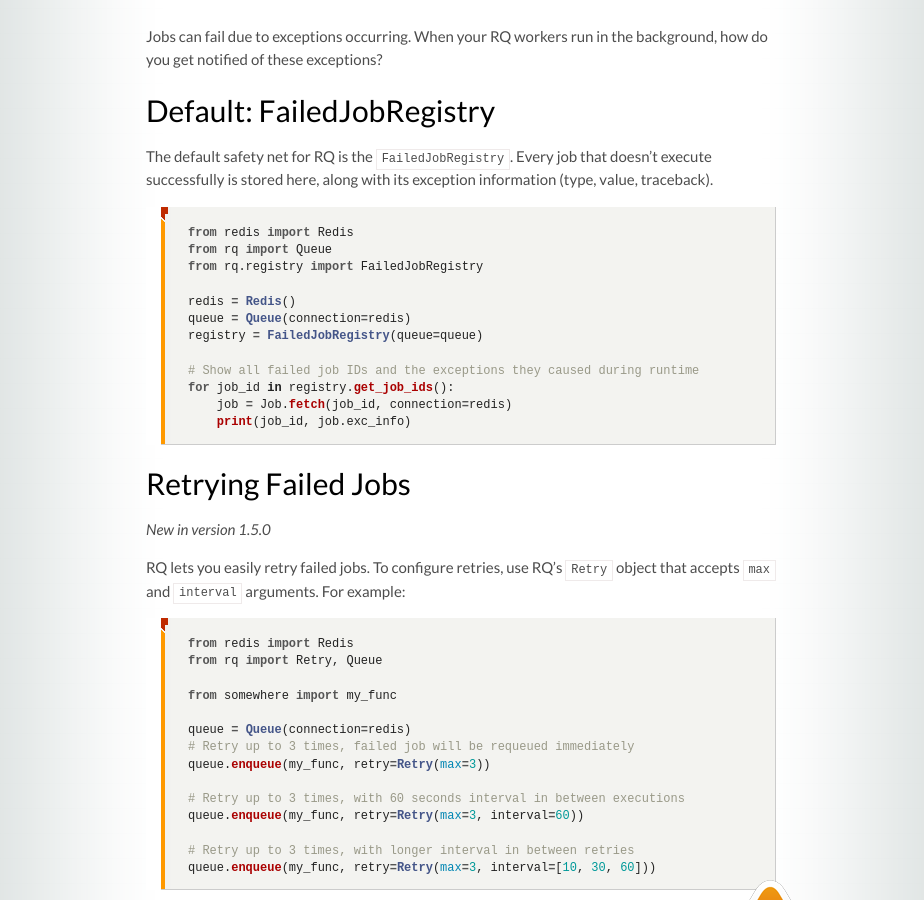
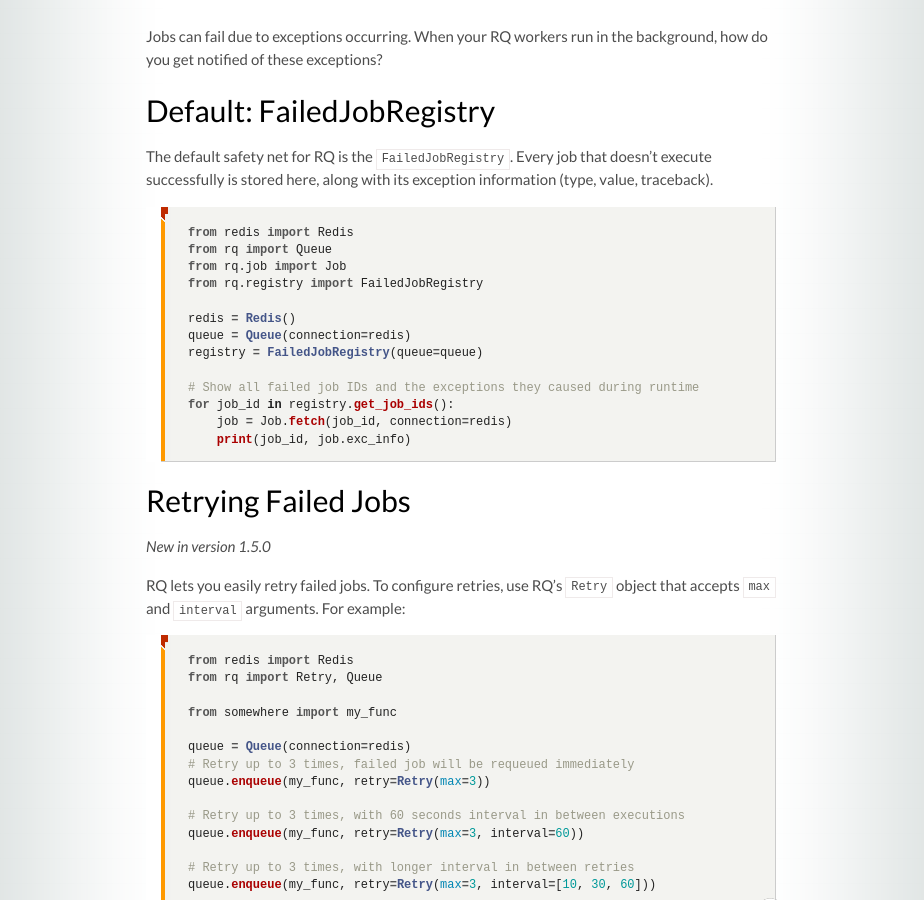
Before and after one commit to rq/rq, a Jekyll site: the page built from docs/docs/exceptions.md, in a window 1280 px wide and 900 px high, scrolled down 316 px. Shown: the whole window, without its empty margins (179-1103 px from the left). Built offline with Jekyll 4.4.1, drawn with Linux system fonts in a browser that asks for light colours; some web fonts are replaced; comment, search, counter and statistics services are not loaded; grey boxes are pictures that could not be loaded.

Commit message:
Update exceptions.md
Added the import statement for Job (line 18)

````diff
--- a/docs/docs/exceptions.md
+++ b/docs/docs/exceptions.md
@@ -15,6 +15,7 @@
 ```python
 from redis import Redis
 from rq import Queue
+from rq.job import Job
 from rq.registry import FailedJobRegistry
 
 redis = Redis()
````
